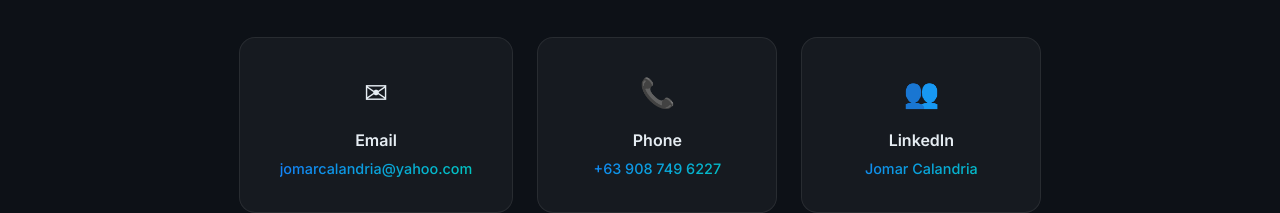
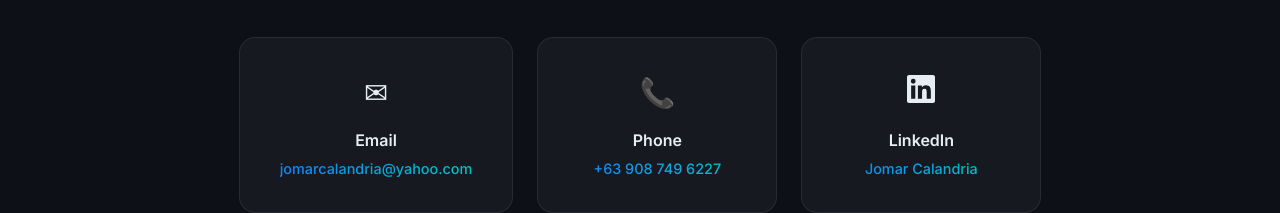
Before and after one commit to tropi3333/vercel, a plain HTML site: page index.html in a window 1280 px wide. Shown: the part 5275-5488 px from the top of the page. Drawn offline with nearby package versions, Linux system fonts and the light colour scheme; animation ran at ten frames a second.

Commit message:
Replace LinkedIn emoji with SVG icon

```diff
--- a/index.html
+++ b/index.html
@@ -385,7 +385,11 @@
                         <p>+63 908 749 6227</p>
                     </a>
                     <a href="https://www.linkedin.com/in/jomar-calandria-a7a524106/" target="_blank" class="contact-card">
-                        <div class="contact-icon">&#128101;</div>
+                        <div class="contact-icon">
+                            <svg width="28" height="28" viewBox="0 0 24 24" fill="currentColor">
+                                <path d="M20.447 20.452h-3.554v-5.569c0-1.328-.027-3.037-1.852-3.037-1.853 0-2.136 1.445-2.136 2.939v5.667H9.351V9h3.414v1.561h.046c.477-.9 1.637-1.85 3.37-1.85 3.601 0 4.267 2.37 4.267 5.455v6.286zM5.337 7.433a2.062 2.062 0 01-2.063-2.065 2.064 2.064 0 112.063 2.065zm1.782 13.019H3.555V9h3.564v11.452zM22.225 0H1.771C.792 0 0 .774 0 1.729v20.542C0 23.227.792 24 1.771 24h20.451C23.2 24 24 23.227 24 22.271V1.729C24 .774 23.2 0 22.222 0h.003z"/>
+                            </svg>
+                        </div>
                         <h3>LinkedIn</h3>
                         <p>Jomar Calandria</p>
                     </a>
```
